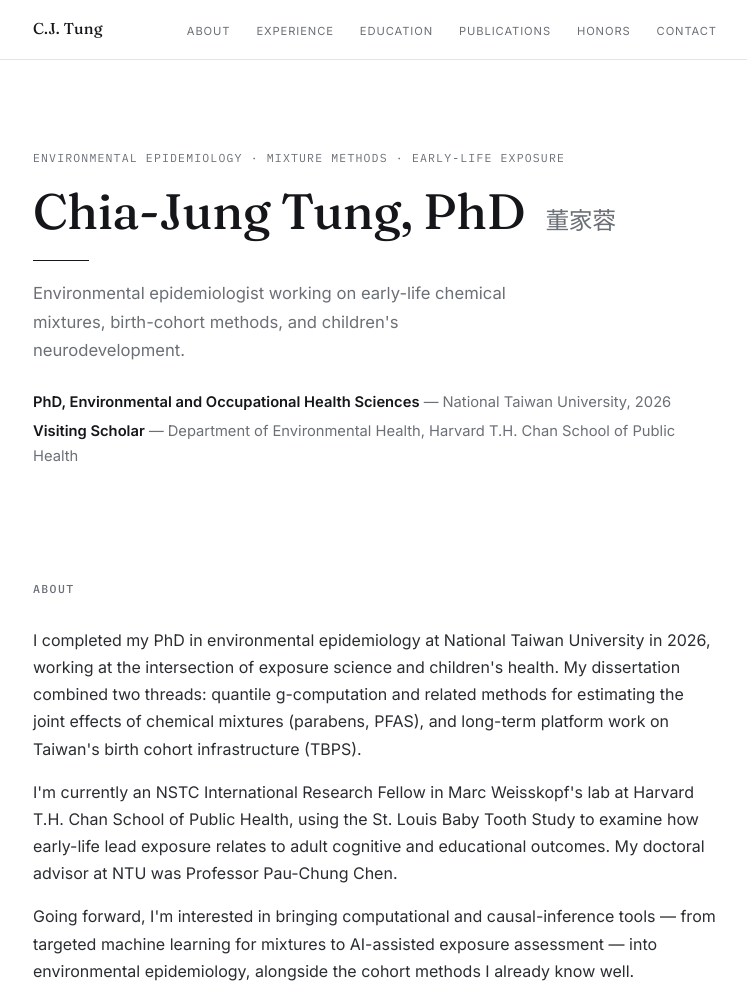
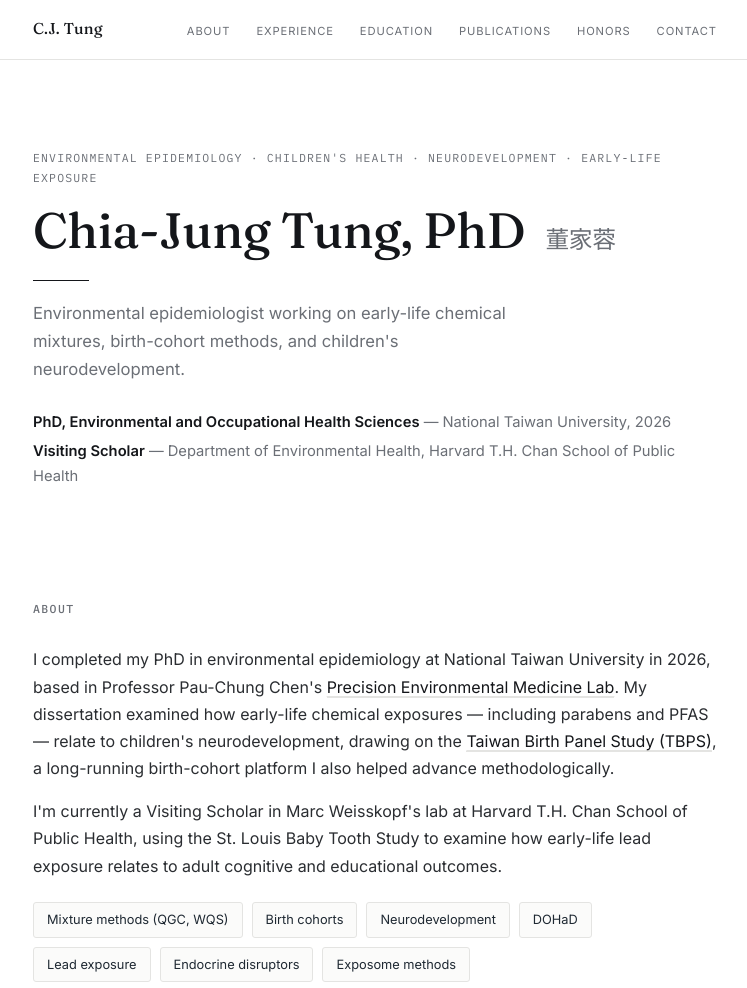
Before and after one commit to chiajungTung/chiajungtung.github.io, a plain HTML site: page index.html in a window 1280 px wide. Shown: the top 988 px of the page, without its empty margins (265-1012 px from the left). Drawn offline with Linux system fonts and the light colour scheme.

Commit message:
Add files via upload

```diff
--- a/index.html
+++ b/index.html
@@ -72,6 +72,8 @@
   section > p{ max-width:600px; }
 
   #about p{ font-size:1rem; color:#2A2D31; }
+  #about a{ border-bottom:1px solid var(--line); }
+  #about a:hover{ border-bottom-color:var(--muted); }
 
   /* tags */
   .tags{ display:flex; flex-wrap:wrap; gap:9px; }
@@ -133,7 +135,7 @@
 
 <header class="hero" id="top">
   <div class="wrap">
-    <p class="eyebrow">Environmental Epidemiology · Mixture Methods · Early-Life Exposure</p>
+    <p class="eyebrow">Environmental Epidemiology · Children's Health · Neurodevelopment · Early-Life Exposure</p>
     <h1>Chia-Jung Tung, PhD <span class="zh">董家蓉</span></h1>
     <hr class="rule">
     <p class="tagline">Environmental epidemiologist working on early-life chemical mixtures, birth-cohort methods, and children's neurodevelopment.</p>
@@ -147,9 +149,8 @@
 <section id="about">
   <div class="wrap">
     <h2>About</h2>
-    <p>I completed my PhD in environmental epidemiology at National Taiwan University in 2026, working at the intersection of exposure science and children's health. My dissertation combined two threads: quantile g-computation and related methods for estimating the joint effects of chemical mixtures (parabens, PFAS), and long-term platform work on Taiwan's birth cohort infrastructure (TBPS).</p>
-    <p>I'm currently an NSTC International Research Fellow in Marc Weisskopf's lab at Harvard T.H. Chan School of Public Health, using the St. Louis Baby Tooth Study to examine how early-life lead exposure relates to adult cognitive and educational outcomes. My doctoral advisor at NTU was Professor Pau-Chung Chen.</p>
-    <p>Going forward, I'm interested in bringing computational and causal-inference tools — from targeted machine learning for mixtures to AI-assisted exposure assessment — into environmental epidemiology, alongside the cohort methods I already know well.</p>
+    <p>I completed my PhD in environmental epidemiology at National Taiwan University in 2026, based in Professor Pau-Chung Chen's <a href="https://www.precisionenvironmed.com/" target="_blank" rel="noopener">Precision Environmental Medicine Lab</a>. My dissertation examined how early-life chemical exposures — including parabens and PFAS — relate to children's neurodevelopment, drawing on the <a href="https://www.tbps-tw.org/" target="_blank" rel="noopener">Taiwan Birth Panel Study (TBPS)</a>, a long-running birth-cohort platform I also helped advance methodologically.</p>
+    <p>I'm currently a Visiting Scholar in Marc Weisskopf's lab at Harvard T.H. Chan School of Public Health, using the St. Louis Baby Tooth Study to examine how early-life lead exposure relates to adult cognitive and educational outcomes.</p>
     <div class="tags" style="margin-top:22px">
       <span class="tag">Mixture methods (QGC, WQS)</span>
       <span class="tag">Birth cohorts</span>
```
